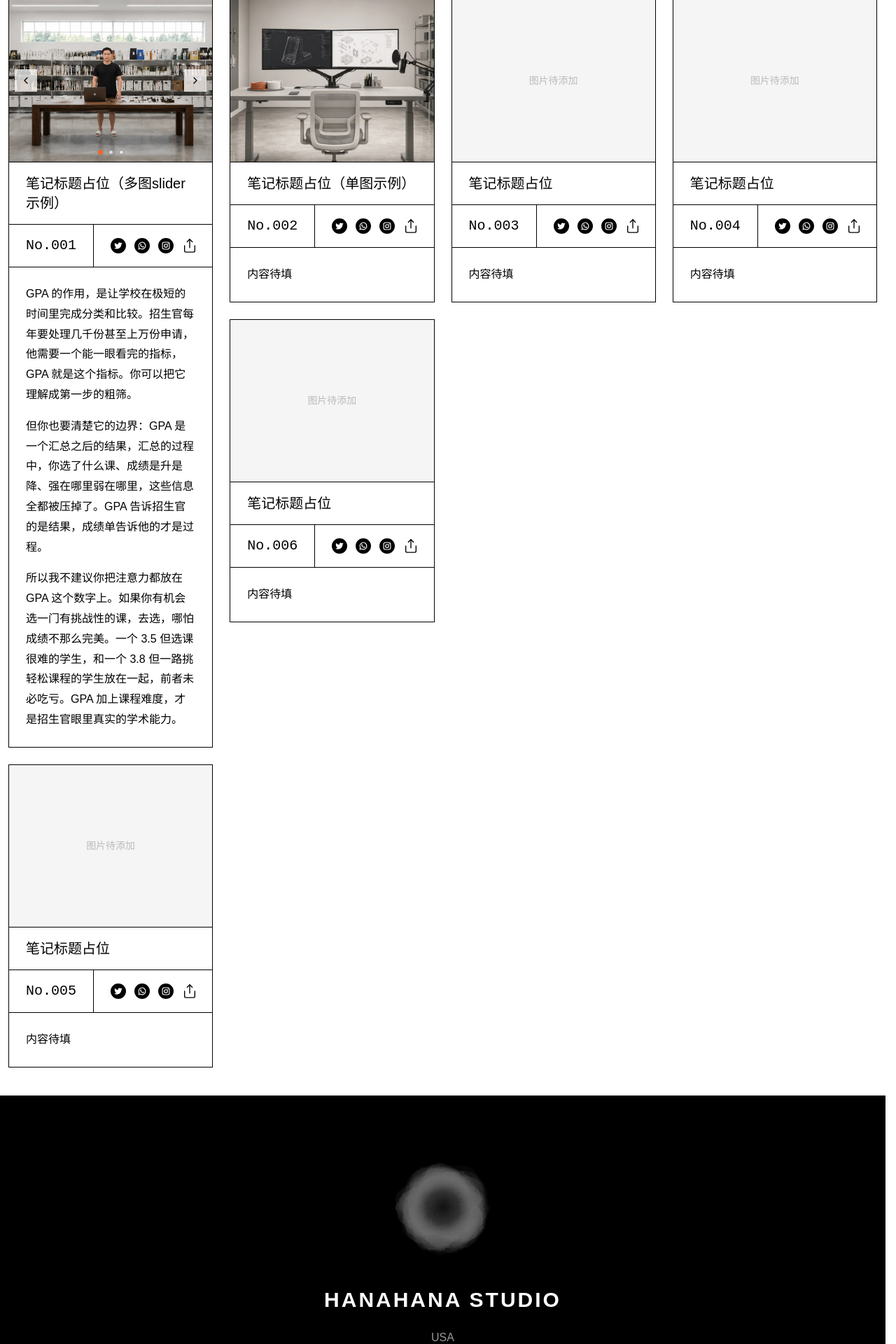
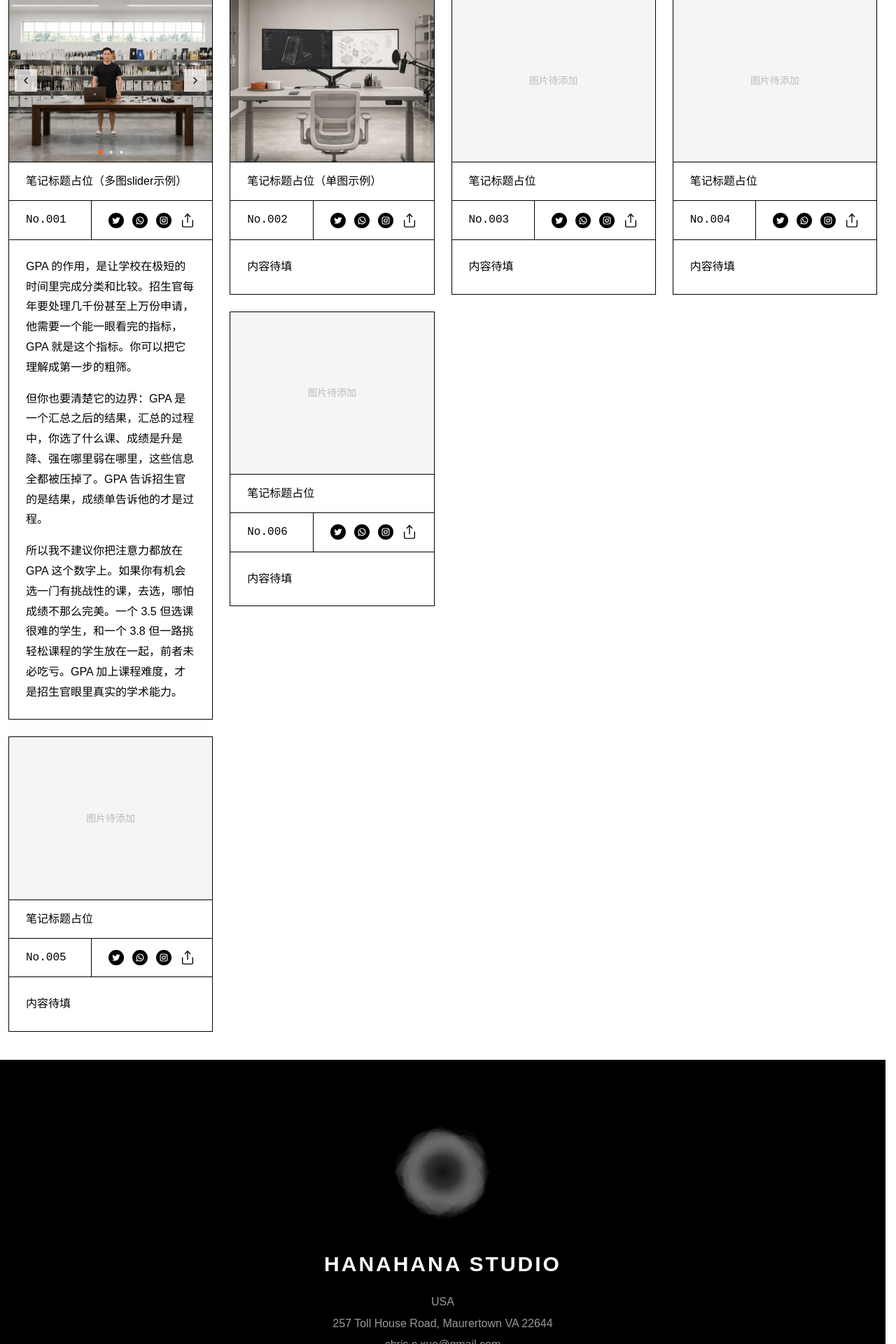
Before and after one commit to chriscxue/hanahana.studio, a Jekyll site: the page built from Channel.html, in a window 1280 px wide. Shown: the part 966-2886 px from the top of the page at 70% size. Built offline with Jekyll 4.4.1, drawn with Linux system fonts in a browser that asks for light colours; some web fonts are replaced.

Commit message:
卡片标题/期数行字号20px降至16px与正文一致；art01填入测试视频ID
Co-Authored-By: Claude Fable 5 <noreply@anthropic.com>

```diff
--- a/Channel.html
+++ b/Channel.html
@@ -162,7 +162,7 @@ description: "HANAHANA STUDIO内容频道：艺术教学笔记、不废话艺术
         /* 卡片分格结构（三个分类共用，0.5px细线画格）：媒体区（笔记5:4/视频16:9/Podcast封面1:1）→
            标题独占一行 → 一行两列（左No.00X/右分享按钮）→ 笔记类再加底部大格全文。
            标题行和期数行字号字重行高padding完全相同，高度1:1自然成立 */
-        .channel-card-title-row { padding: 16px 24px; font-size: 20px; font-weight: 400; line-height: 1.4; color: #000; border-bottom: 0.5px solid #000; }
+        .channel-card-title-row { padding: 16px 24px; font-size: 16px; font-weight: 400; line-height: 1.4; color: #000; border-bottom: 0.5px solid #000; }
         .channel-card-meta-row { display: grid; grid-template-columns: 1fr 1fr; border-bottom: 0.5px solid #000; }
         /* 视频类卡片（不废话艺术）meta行是最后一个元素，行自身的border-bottom会和卡片外框叠在同一条边上变粗，去掉 */
         .channel-card-meta-row:last-child { border-bottom: none; }
@@ -170,7 +170,7 @@ description: "HANAHANA STUDIO内容频道：艺术教学笔记、不废话艺术
         .channel-card-media-placeholder.square { aspect-ratio: 1 / 1; }
         /* Podcast卡片封面=1:1方形（专辑封面），图片超比例居中裁切 */
         .channel-card-media.square img { aspect-ratio: 1 / 1; object-fit: cover; }
-        .channel-card-issue { padding: 16px 24px; font-family: 'Courier Prime', monospace; font-size: 20px; font-weight: 400; line-height: 1.4; color: #000; border-right: 0.5px solid #000; }
+        .channel-card-issue { padding: 16px 24px; font-family: 'Courier Prime', monospace; font-size: 16px; font-weight: 400; line-height: 1.4; color: #000; border-right: 0.5px solid #000; }
         /* 右格：分享按钮组（X/WhatsApp/Instagram/原生分享），右对齐 */
         .channel-card-meta-spare {
             padding: 16px 24px;
```
Also changed, not shown: _channel/art/01.md (+1 -0 lines).
